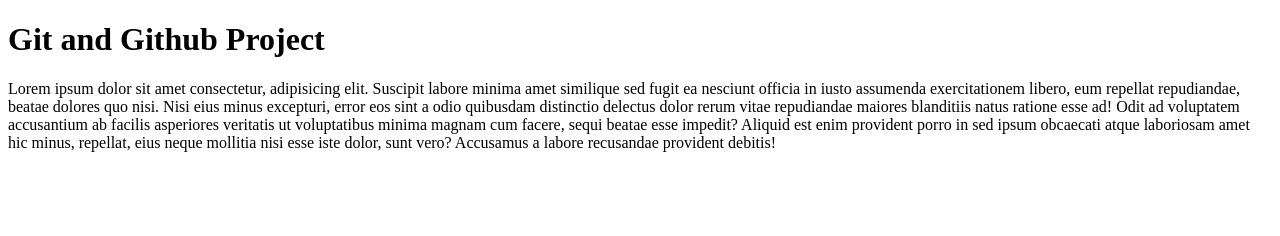
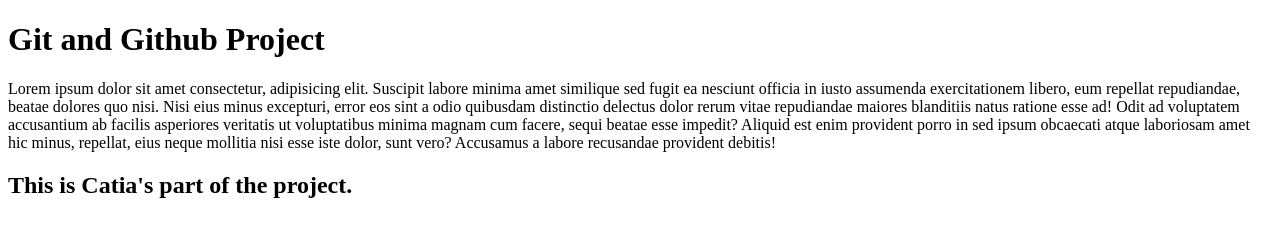
Before and after one commit to nrcool/git-project-testing, a plain HTML site: page index.html in a window 1280 px wide. Drawn offline with Linux system fonts and the light colour scheme.

Commit message:
Added main section into index.html

```diff
--- a/index.html
+++ b/index.html
@@ -8,5 +8,8 @@
 <body>
     <h1>Git and Github Project</h1>
     <p>Lorem ipsum dolor sit amet consectetur, adipisicing elit. Suscipit labore minima amet similique sed fugit ea nesciunt officia in iusto assumenda exercitationem libero, eum repellat repudiandae, beatae dolores quo nisi. Nisi eius minus excepturi, error eos sint a odio quibusdam distinctio delectus dolor rerum vitae repudiandae maiores blanditiis natus ratione esse ad! Odit ad voluptatem accusantium ab facilis asperiores veritatis ut voluptatibus minima magnam cum facere, sequi beatae esse impedit? Aliquid est enim provident porro in sed ipsum obcaecati atque laboriosam amet hic minus, repellat, eius neque mollitia nisi esse iste dolor, sunt vero? Accusamus a labore recusandae provident debitis!</p>
+<main>
+    <h2>This is Catia's part of the project.</h2>
+</main>
 </body>
 </html>
```
